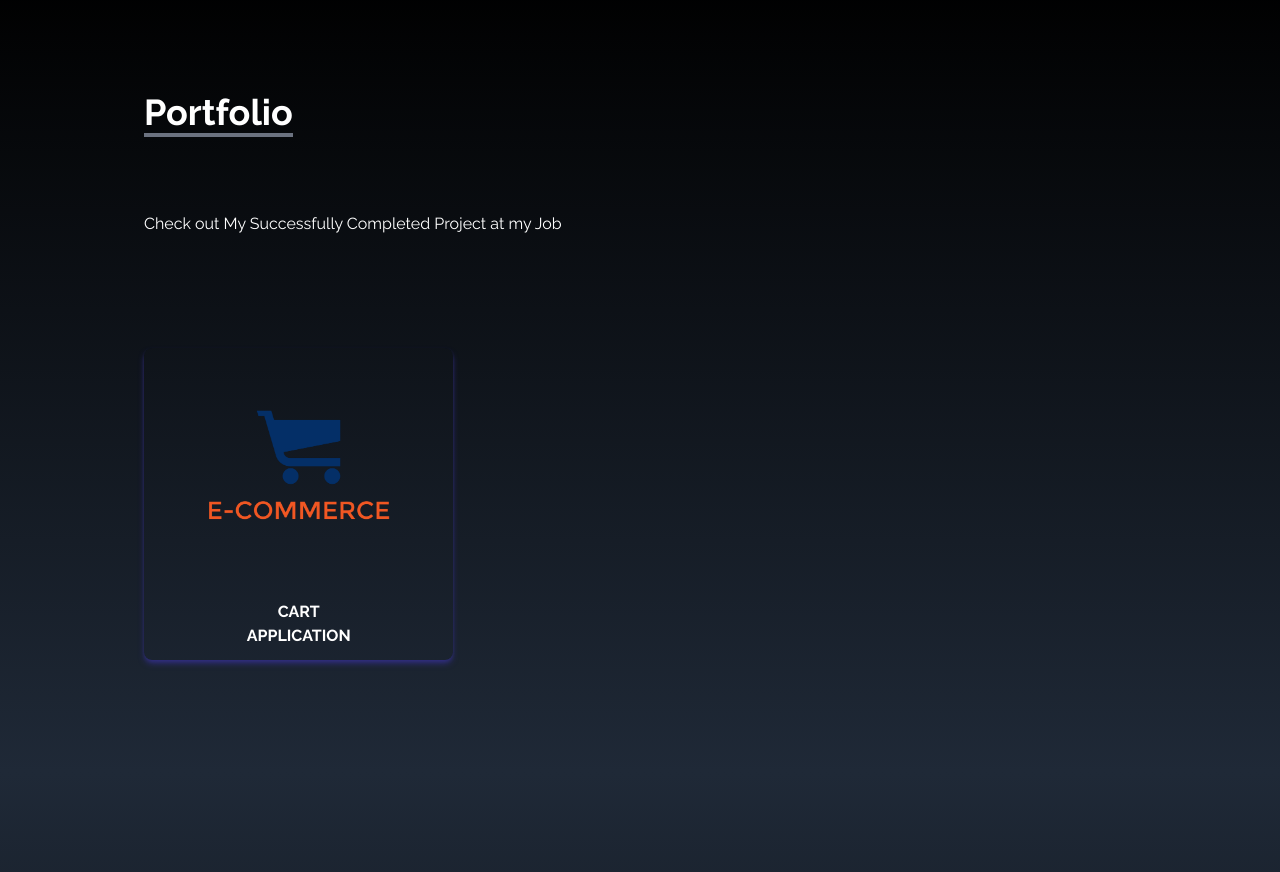
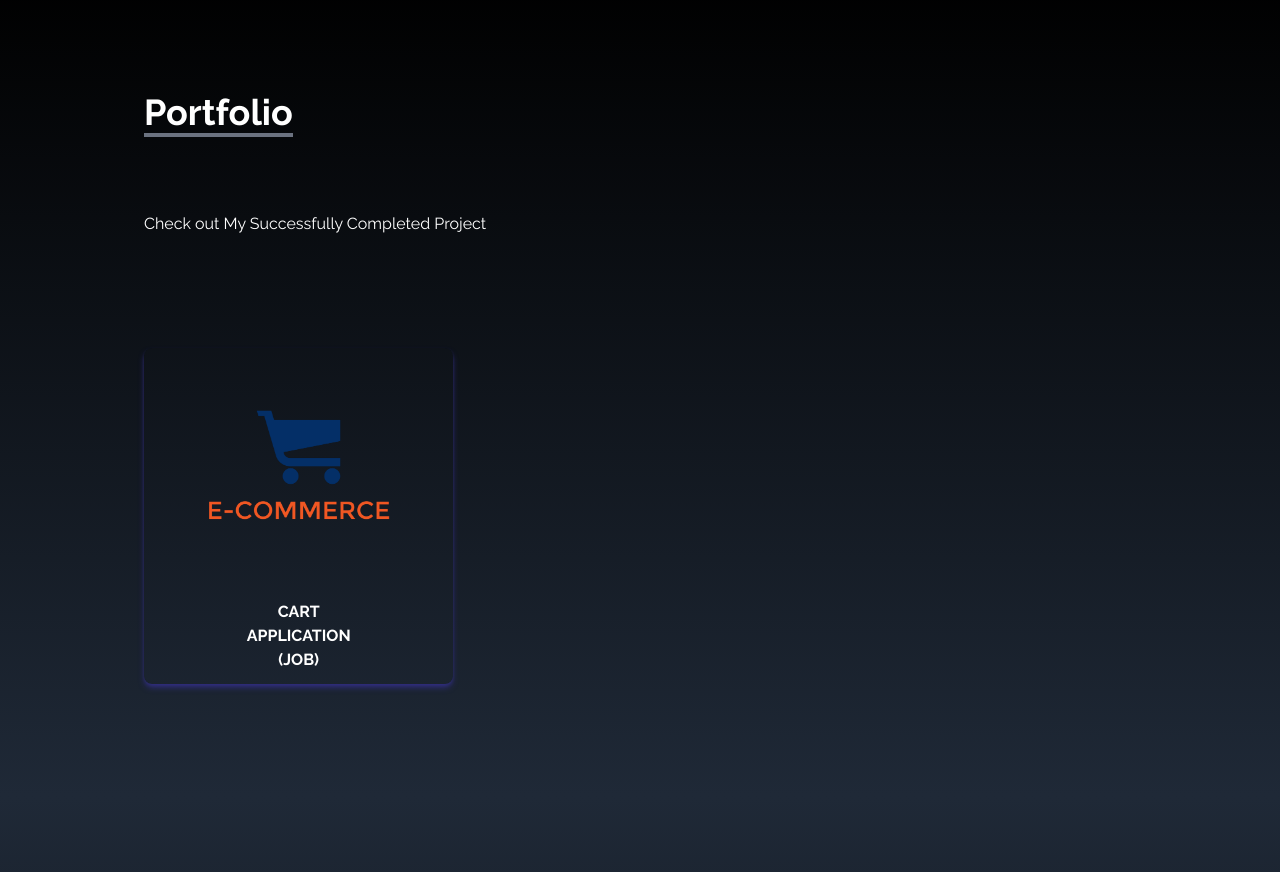
Before and after one commit to LakshmiNarasimhan273/portfolioNew, a React (Create React App) app: page / in a window 1280 px wide. Shown: the part 1300-2172 px from the top of the page. Built offline with nearby package versions, Linux system fonts and the light colour scheme.

Commit message:
Update Portfolio.js

```diff
--- a/src/components/Portfolio.js
+++ b/src/components/Portfolio.js
@@ -9,7 +9,7 @@ const Portfolio = () => {
     {
       id: 1,
       src: eCommerce,
-      title: "Cart Application",
+      title: "Cart Application (Job)",
       style: "shadow-indigo-900 ",
       // link: "https://github.com/Sriram511/python_student_management_dashboard",
     },
@@ -32,9 +32,7 @@ const Portfolio = () => {
           <p className="text-4xl font-bold inline border-b-4 border-gray-500">
             Portfolio
           </p>
-          <p className="py-20">
-            Check out My Successfully Completed Project at my Job
-          </p>
+          <p className="py-20">Check out My Successfully Completed Project</p>
         </div>
 
         <div className="grid sm:grid-cols-2 md:grid-cols-3 gap-8 px-12 sm:px-0">
```
